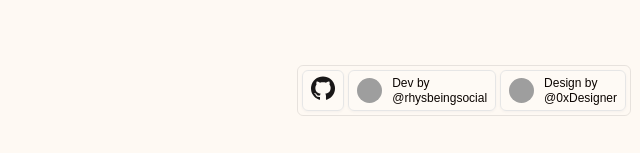
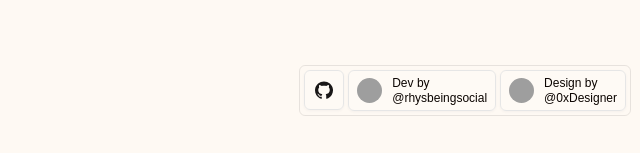
Before and after one commit to rhysbeingsocial/keyup.dev, a plain HTML site: page payment-rail/src/index.html in a window 1280 px wide. Shown: the part 644-797 px from the top of the page, 609-1249 px from the left. Drawn offline with nearby package versions, Linux system fonts and the light colour scheme; grey boxes are pictures that could not be loaded; a web font is replaced by a local one.

Commit message:
Changing inline svg to image

```diff
--- a/payment-rail/src/css/style.css
+++ b/payment-rail/src/css/style.css
@@ -179,7 +179,14 @@ input:checked + label:after {
   border: 1px solid #E6E6E6;
   box-shadow: 0 1px 3px rgba(13, 28, 82, 0.0392156863), 0 1px 6px rgba(13, 28, 82, 0.0117647059);
   border-radius: 6px;
-  padding: 2px 8px;
+  height: 40px;
+  width: 40px;
+  display: flex;
+  align-items: center;
+  justify-content: center;
+}
+.copyright__github img {
+  width: 18px;
 }
 .copyright__user {
   font-size: 12px;
--- a/payment-rail/src/index.html
+++ b/payment-rail/src/index.html
@@ -55,23 +55,7 @@
 
   <div class="copyright">
     <a href="https://twitter.com/rhysbeingsocial" rel="noopener noreferrer" class="copyright__github">
-      <svg width="24" height="24" viewBox="0 0 24 24" fill="none" xmlns="http://www.w3.org/2000/svg">
-        <g clip-path="url(#clip0_136_11855)">
-        <path fill-rule="evenodd" clip-rule="evenodd" d="M11.9997 0.5C9.15088 0.501478 6.39552 1.51046 4.22626 3.34652C2.057 5.18259 0.615293 7.72601 0.158934 10.522C-0.297425 13.318 0.261316 16.1842 1.73526 18.6082C3.2092 21.0321 5.50223 22.8558 8.20432 23.753C8.80044 23.8636 9.02499 23.4941 9.02499 23.18C9.02499 22.8658 9.01306 21.955 9.00909 20.9592C5.67079 21.6804 4.96537 19.5505 4.96537 19.5505C4.42091 18.1674 3.63403 17.8039 3.63403 17.8039C2.5451 17.065 3.7155 17.0788 3.7155 17.0788C4.92166 17.1637 5.55555 18.3097 5.55555 18.3097C6.6246 20.1333 8.36328 19.6058 9.04684 19.2976C9.15414 18.5251 9.46612 17.9995 9.80989 17.7012C7.14322 17.4008 4.34143 16.3774 4.34143 11.8054C4.3249 10.6197 4.76741 9.47305 5.5774 8.60268C5.4542 8.30236 5.04287 7.08923 5.69463 5.44143C5.69463 5.44143 6.70209 5.12136 8.99519 6.66444C10.9621 6.12962 13.0373 6.12962 15.0041 6.66444C17.2952 5.12136 18.3007 5.44143 18.3007 5.44143C18.9544 7.08528 18.5431 8.29841 18.4199 8.60268C19.2325 9.47319 19.6759 10.6218 19.6579 11.8094C19.6579 16.3912 16.8501 17.4008 14.1795 17.6952C14.6087 18.0667 14.9922 18.7918 14.9922 19.9061C14.9922 21.5026 14.9783 22.7868 14.9783 23.18C14.9783 23.4981 15.1949 23.8695 15.8029 23.753C18.5053 22.8557 20.7986 21.0317 22.2725 18.6073C23.7464 16.183 24.3049 13.3163 23.848 10.5201C23.3911 7.7238 21.9487 5.18035 19.7787 3.34461C17.6087 1.50886 14.8527 0.500541 12.0036 0.5H11.9997Z" fill="#191717"/>
-        <path d="M4.54358 17.6321C4.51775 17.6914 4.42237 17.7092 4.34487 17.6677C4.26738 17.6262 4.20976 17.5491 4.23758 17.4879C4.26539 17.4266 4.35879 17.4108 4.43628 17.4523C4.51378 17.4938 4.57339 17.5729 4.54358 17.6321Z" fill="#191717"/>
-        <path d="M5.03123 18.1714C4.99008 18.192 4.943 18.1978 4.89805 18.1877C4.8531 18.1776 4.81308 18.1523 4.78483 18.1161C4.70734 18.0331 4.69143 17.9185 4.75104 17.8671C4.81066 17.8157 4.91797 17.8395 4.99546 17.9224C5.07296 18.0054 5.09084 18.12 5.03123 18.1714Z" fill="#191717"/>
-        <path d="M5.50486 18.857C5.43133 18.9084 5.30614 18.857 5.23659 18.7543C5.21736 18.7359 5.20207 18.7138 5.19162 18.6893C5.18117 18.6649 5.17578 18.6386 5.17578 18.612C5.17578 18.5855 5.18117 18.5592 5.19162 18.5347C5.20207 18.5103 5.21736 18.4882 5.23659 18.4698C5.31011 18.4204 5.43531 18.4698 5.50486 18.5705C5.5744 18.6713 5.57639 18.8057 5.50486 18.857Z" fill="#191717"/>
-        <path d="M6.14563 19.5207C6.08005 19.5939 5.94692 19.5741 5.83763 19.4753C5.72834 19.3765 5.7025 19.2422 5.76808 19.171C5.83365 19.0999 5.96679 19.1197 6.08005 19.2165C6.19331 19.3133 6.21518 19.4496 6.14563 19.5207Z" fill="#191717"/>
-        <path d="M7.04617 19.9081C7.01637 20.001 6.88124 20.0425 6.74612 20.003C6.611 19.9635 6.52158 19.8528 6.54741 19.758C6.57325 19.6631 6.71036 19.6197 6.84747 19.6631C6.98457 19.7066 7.07201 19.8113 7.04617 19.9081Z" fill="#191717"/>
-        <path d="M8.02832 19.9752C8.02832 20.072 7.91705 20.155 7.77398 20.1569C7.63091 20.1589 7.51367 20.0799 7.51367 19.9831C7.51367 19.8863 7.62494 19.8033 7.76801 19.8013C7.91108 19.7993 8.02832 19.8764 8.02832 19.9752Z" fill="#191717"/>
-        <path d="M8.94238 19.8232C8.96027 19.92 8.86091 20.0207 8.71784 20.0445C8.57477 20.0682 8.44959 20.0109 8.4317 19.916C8.41382 19.8212 8.51715 19.7185 8.65624 19.6928C8.79534 19.6671 8.9245 19.7264 8.94238 19.8232Z" fill="#191717"/>
-        </g>
-        <defs>
-        <clipPath id="clip0_136_11855">
-        <rect width="24" height="24" fill="white"/>
-        </clipPath>
-        </defs>
-        </svg>
+      <img src="images/github.svg">
 
     </a>
     <a href="https://twitter.com/rhysbeingsocial" rel="noopener noreferrer" class="copyright__user"><img
```
Also changed, not shown: payment-rail/src/images/github.svg (added), 1 other file.
